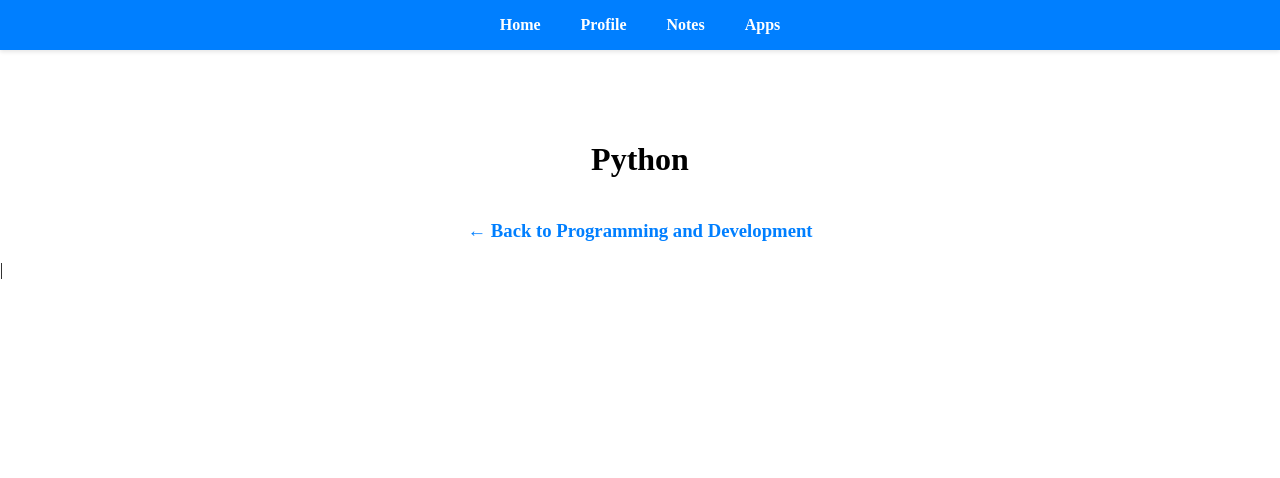
After one commit to twwebb3/personal-website, a Django app: page /notes/programming/python in a window 1280 px wide. The commit adds this page. Shown: the top 478 px of the page. Run offline with Django 4.2, Linux system fonts and the light colour scheme.

Commit message:
programming/python shell added.

```diff
--- a/notes/templates/programming.html
+++ b/notes/templates/programming.html
@@ -21,7 +21,7 @@
     <div class="card">
         <h2>Python</h2>
         <p>More description here.</p>
-        <a href="{% url 'notes' %}" class="coming-soon-link">🚧 Stay Tuned! 🚧</a>
+        <a href="{% url 'python' %}" class="learn-more-button">Learn More</a>
     </div>
     <div class="card">
         <h2>R</h2>
--- /dev/null
+++ b/notes/templates/programming/python.html
@@ -0,0 +1,19 @@
+
+{% extends "base.html" %}
+{% load static %}
+
+{% block extra_css %}
+<link rel="stylesheet" href="{% static 'notes/css/notes_detail.css' %}">
+{% endblock extra_css %}
+
+
+
+{% block content %}
+
+<div class="sub-header">
+    <h1>Python</h1>
+    <h3>
+        <a href="{% url 'programming' %}" class="back-link">← Back to Programming and Development</a>
+    </h3>
+</div>
+{% endblock content %}
--- a/notes/urls.py
+++ b/notes/urls.py
@@ -1,6 +1,6 @@
 
 from django.urls import path
-from .views import NotesPageView, DataSciencePageView, ProgrammingPageView, DataEngineeringPageView
+from .views import NotesPageView, DataSciencePageView, ProgrammingPageView, DataEngineeringPageView, PythonPageView
 
 
 urlpatterns = [
@@ -8,4 +8,5 @@ urlpatterns = [
     path('data_science/', DataSciencePageView.as_view(), name='data_science'),
     path('programming/', ProgrammingPageView.as_view(), name='programming'),
     path('data_engineering/', DataEngineeringPageView.as_view(), name='data_engineering'),
+    path('programming/python', PythonPageView.as_view(), name='python'),
 ]
--- a/notes/views.py
+++ b/notes/views.py
@@ -13,3 +13,6 @@ class ProgrammingPageView(TemplateView):
 
 class DataEngineeringPageView(TemplateView):
     template_name = 'data_engineering.html'
+
+class PythonPageView(TemplateView):
+    template_name = 'programming/python.html'
```
